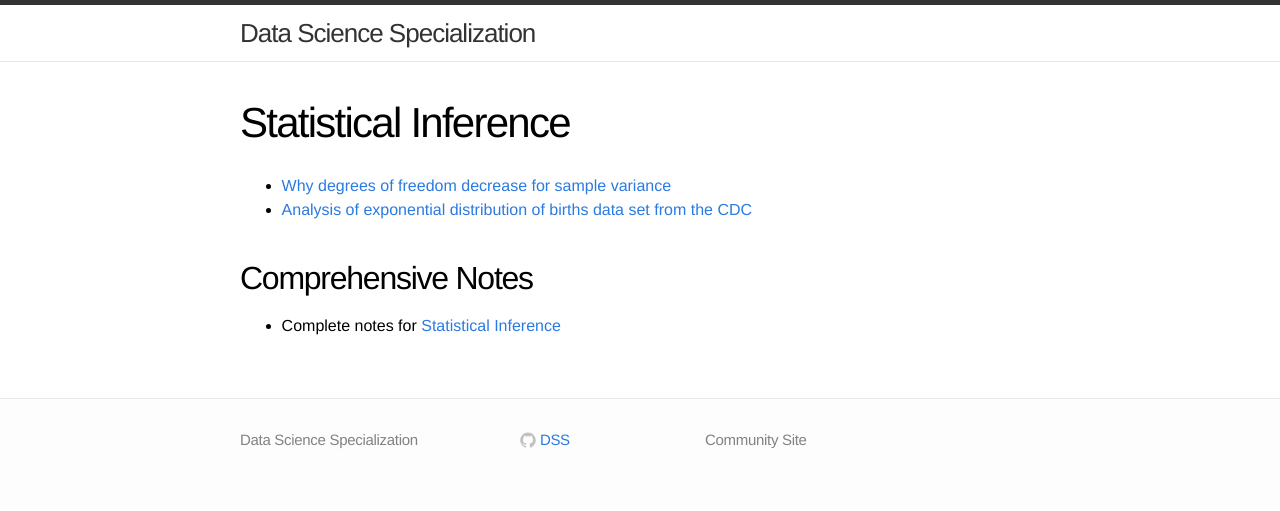
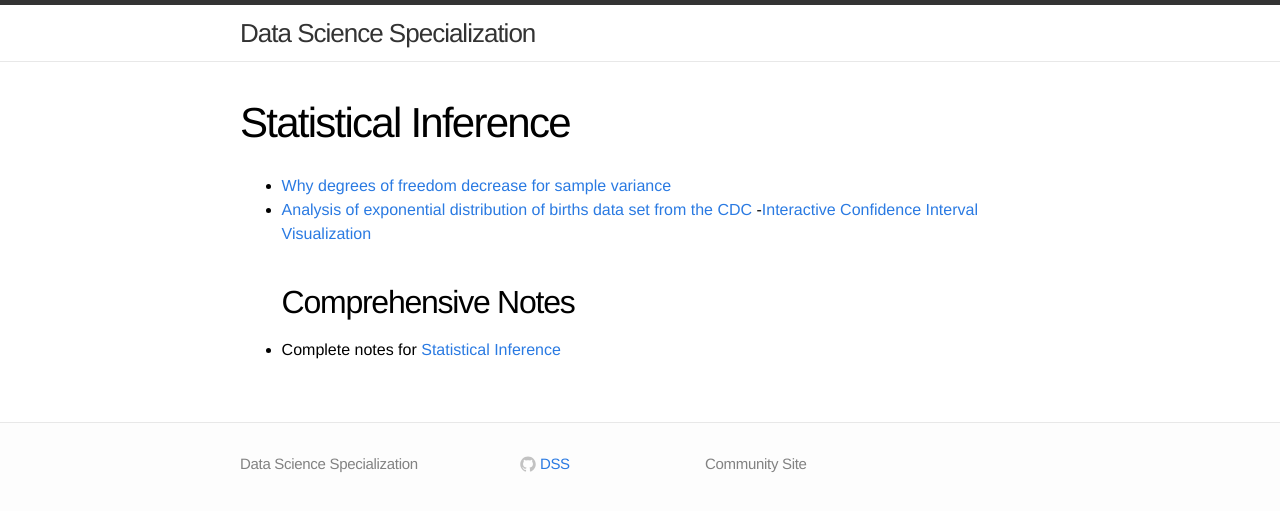
Before and after one commit to DataScienceSpecialization/DataScienceSpecialization.github.io, a Jekyll site: the page built from statinf.md, in a window 1280 px wide. Shown: the top 511 px of the page. Built offline with Jekyll 4.4.1, drawn with Linux system fonts in a browser that asks for light colours.

Commit message:
added link to interactive CI repo

```diff
--- a/statinf.md
+++ b/statinf.md
@@ -6,7 +6,7 @@ permalink: /statinf/
 
 - [Why degrees of freedom decrease for sample variance](https://github.com/Manu58/bias/blob/master/bias.pdf)
 - [Analysis of exponential distribution of births data set from the CDC](https://gist.github.com/ProgramErgoSum/5316008387746fcd84de)
-
+-[Interactive Confidence Interval Visualization](https://github.com/amcadie/interactive_CI)
 ## Comprehensive Notes
 
 - Complete notes for [Statistical Inference](http://sux13.github.io/DataScienceSpCourseNotes/)
```
